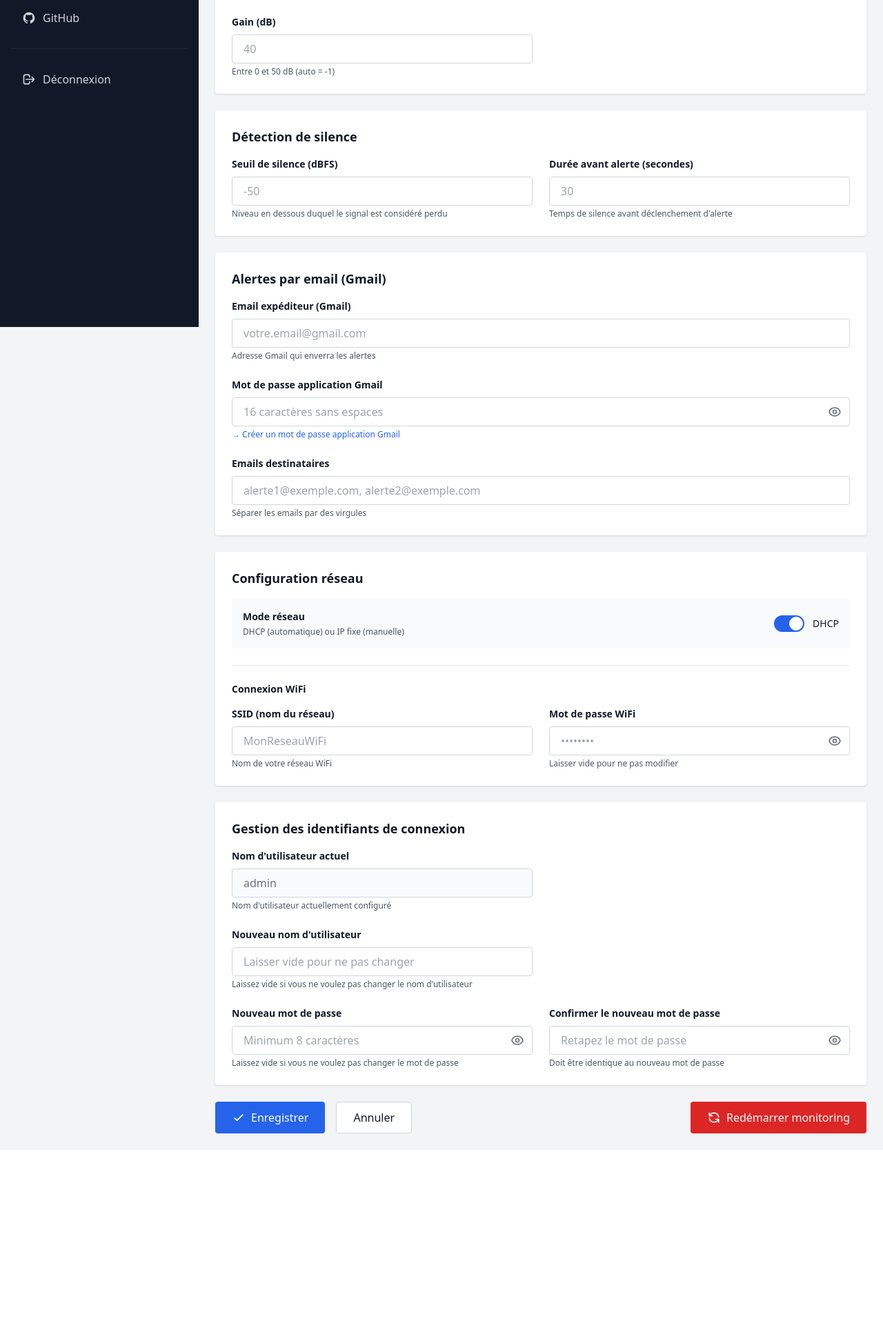
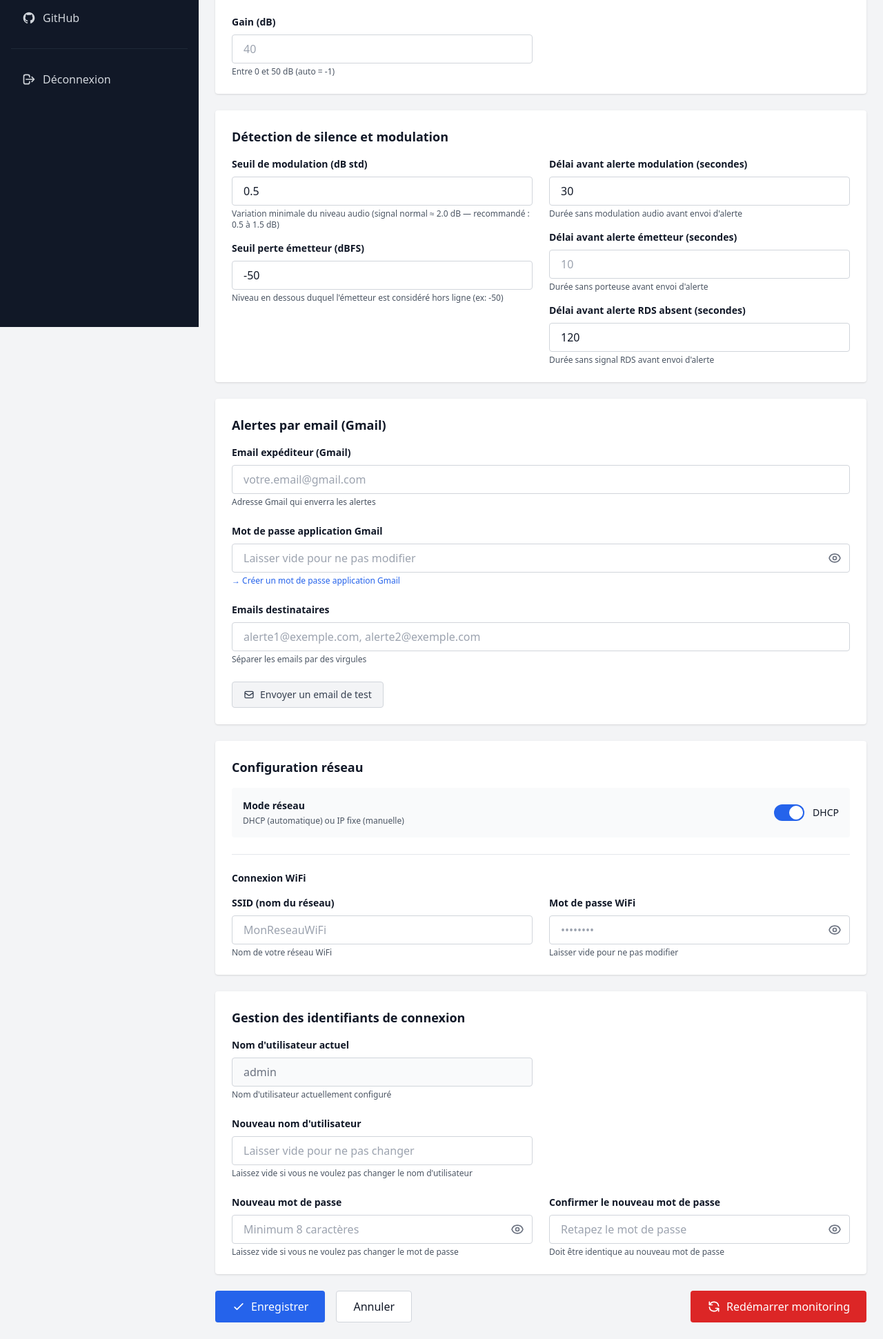
Before and after one commit to LyonelB/fm-monitor, a Flask app: page /config in a window 1280 px wide. Shown: the part 326-2267 px from the top of the page at 69% size. Before the commit the page ends 1969 px from the top, so only its background shows below. Run offline with Flask 3, Linux system fonts and the light colour scheme; the visitor is signed in with stand-in values (Sample User, id 1); some libraries are stand-ins or nearby versions.

Commit message:
v0.4.1 — Surveillance modulation et RDS, alertes multi-types

```diff
--- a/app.py
+++ b/app.py
@@ -233,13 +233,31 @@ def save_config():
                 config['audio']['silence_threshold'] = float(data['audio']['silence_threshold'])
             if 'silence_duration' in data['audio']:
                 config['audio']['silence_duration'] = int(data['audio']['silence_duration'])
+            if 'modulation_alert_delay' in data['audio']:
+                config['audio']['modulation_alert_delay'] = int(data['audio']['modulation_alert_delay'])
+                if monitor:
+                    monitor.modulation_alert_delay = int(data['audio']['modulation_alert_delay'])
+            if 'modulation_std_threshold' in data['audio']:
+                config['audio']['modulation_std_threshold'] = float(data['audio']['modulation_std_threshold'])
+                if monitor:
+                    monitor.modulation_std_threshold = float(data['audio']['modulation_std_threshold'])
+            if 'signal_lost_threshold' in data['audio']:
+                config['audio']['signal_lost_threshold'] = float(data['audio']['signal_lost_threshold'])
+                if monitor:
+                    monitor.signal_lost_threshold = float(data['audio']['signal_lost_threshold'])
+            if 'rds_timeout' in data['audio']:
+                config['audio']['rds_timeout'] = int(data['audio']['rds_timeout'])
+                if monitor:
+                    monitor.rds_timeout = int(data['audio']['rds_timeout'])
 
         # Configuration email
         if 'email' in data:
             if 'sender_email' in data['email']:
                 config['email']['sender_email'] = data['email']['sender_email']
             if 'sender_password' in data['email']:
-                config['email']['sender_password'] = data['email']['sender_password']
+                pwd = data['email']['sender_password']
+                if pwd and pwd.strip() and pwd.strip() != '********':
+                    config['email']['sender_password'] = pwd.strip()
             if 'recipient_emails' in data['email']:
                 emails = data['email']['recipient_emails']
                 if isinstance(emails, str):
--- a/templates/config.html
+++ b/templates/config.html
@@ -137,21 +137,47 @@
 
       <!-- Paramètres Audio -->
       <div class="mb-6 rounded bg-white p-6 shadow">
-        <h3 class="text-lg font-semibold text-gray-900 mb-4">Détection de silence</h3>
+        <h3 class="text-lg font-semibold text-gray-900 mb-4">Détection de silence et modulation</h3>
 
         <div class="grid grid-cols-1 md:grid-cols-2 gap-6">
-          <div>
-            <label class="block text-sm font-semibold text-gray-900 mb-2">Seuil de silence (dBFS)</label>
-            <input type="number" id="silence-threshold" placeholder="-50" class="w-full rounded border-gray-300 border px-4 py-2 text-gray-900 focus:border-blue-500 focus:ring-2 focus:ring-blue-200">
-            <p class="mt-1 text-xs text-gray-600">Niveau en dessous duquel le signal est considéré perdu</p>
+
+          <!-- Colonne Seuils -->
+          <div class="flex flex-col gap-4">
+            <div>
+              <label class="block text-sm font-semibold text-gray-900 mb-2">Seuil de modulation (dB std)</label>
+              <input type="number" id="modulation-std-threshold" placeholder="0.5" step="0.1" min="0.1" max="5" class="w-full rounded border-gray-300 border px-4 py-2 text-gray-900 focus:border-blue-500 focus:ring-2 focus:ring-blue-200">
+              <p class="mt-1 text-xs text-gray-600">Variation minimale du niveau audio (signal normal ≈ 2.0 dB — recommandé : 0.5 à 1.5 dB)</p>
+            </div>
+            <div>
+              <label class="block text-sm font-semibold text-gray-900 mb-2">Seuil perte émetteur (dBFS)</label>
+              <input type="number" id="signal-lost-threshold" placeholder="-50" class="w-full rounded border-gray-300 border px-4 py-2 text-gray-900 focus:border-blue-500 focus:ring-2 focus:ring-blue-200">
+              <p class="mt-1 text-xs text-gray-600">Niveau en dessous duquel l'émetteur est considéré hors ligne (ex: -50)</p>
+            </div>
           </div>
 
-          <div>
-            <label class="block text-sm font-semibold text-gray-900 mb-2">Durée avant alerte (secondes)</label>
-            <input type="number" id="silence-duration" placeholder="30" class="w-full rounded border-gray-300 border px-4 py-2 text-gray-900 focus:border-blue-500 focus:ring-2 focus:ring-blue-200">
-            <p class="mt-1 text-xs text-gray-600">Temps de silence avant déclenchement d'alerte</p>
+          <!-- Colonne Durées -->
+          <div class="flex flex-col gap-4">
+            <div>
+              <label class="block text-sm font-semibold text-gray-900 mb-2">Délai avant alerte modulation (secondes)</label>
+              <input type="number" id="modulation-alert-delay" placeholder="30" class="w-full rounded border-gray-300 border px-4 py-2 text-gray-900 focus:border-blue-500 focus:ring-2 focus:ring-blue-200">
+              <p class="mt-1 text-xs text-gray-600">Durée sans modulation audio avant envoi d'alerte</p>
+            </div>
+            <div>
+              <label class="block text-sm font-semibold text-gray-900 mb-2">Délai avant alerte émetteur (secondes)</label>
+              <input type="number" id="silence-duration" placeholder="10" class="w-full rounded border-gray-300 border px-4 py-2 text-gray-900 focus:border-blue-500 focus:ring-2 focus:ring-blue-200">
+              <p class="mt-1 text-xs text-gray-600">Durée sans porteuse avant envoi d'alerte</p>
+            </div>
+            <div>
+              <label class="block text-sm font-semibold text-gray-900 mb-2">Délai avant alerte RDS absent (secondes)</label>
+              <input type="number" id="rds-timeout" placeholder="120" class="w-full rounded border-gray-300 border px-4 py-2 text-gray-900 focus:border-blue-500 focus:ring-2 focus:ring-blue-200">
+              <p class="mt-1 text-xs text-gray-600">Durée sans signal RDS avant envoi d'alerte</p>
+            </div>
           </div>
+
         </div>
+
+        <!-- Champ caché pour compatibilité -->
+        <input type="hidden" id="silence-threshold" value="-20">
       </div>
 
       <!-- Paramètres Email -->
@@ -168,7 +194,7 @@
           <div>
             <label class="block text-sm font-semibold text-gray-900 mb-2">Mot de passe application Gmail</label>
             <div class="relative">
-              <input type="password" id="sender-password" placeholder="16 caractères sans espaces" class="w-full rounded border-gray-300 border px-4 py-2 pr-10 text-gray-900 focus:border-blue-500 focus:ring-2 focus:ring-blue-200">
+              <input type="password" id="sender-password" placeholder="Laisser vide pour ne pas modifier" class="w-full rounded border-gray-300 border px-4 py-2 pr-10 text-gray-900 focus:border-blue-500 focus:ring-2 focus:ring-blue-200">
               <button type="button" onclick="togglePassword()" class="absolute right-3 top-1/2 -translate-y-1/2 text-gray-500 hover:text-gray-700">
                 <svg id="eye-icon" class="w-5 h-5" fill="none" stroke="currentColor" viewBox="0 0 24 24">
                   <path stroke-linecap="round" stroke-linejoin="round" stroke-width="2" d="M15 12a3 3 0 11-6 0 3 3 0 016 0z" />
@@ -187,6 +213,18 @@
             <label class="block text-sm font-semibold text-gray-900 mb-2">Emails destinataires</label>
             <input type="text" id="recipient-emails" placeholder="alerte1@exemple.com, alerte2@exemple.com" class="w-full rounded border-gray-300 border px-4 py-2 text-gray-900 focus:border-blue-500 focus:ring-2 focus:ring-blue-200">
             <p class="mt-1 text-xs text-gray-600">Séparer les emails par des virgules</p>
+          </div>
+
+          <div>
+            <button type="button" onclick="sendTestEmail()" id="test-email-btn"
+              class="flex items-center gap-2 px-4 py-2 rounded bg-gray-100 border border-gray-300 text-sm font-medium text-gray-700 hover:bg-gray-200 transition">
+              <svg class="w-4 h-4" fill="none" stroke="currentColor" viewBox="0 0 24 24">
+                <path stroke-linecap="round" stroke-linejoin="round" stroke-width="2"
+                  d="M3 8l7.89 5.26a2 2 0 002.22 0L21 8M5 19h14a2 2 0 002-2V7a2 2 0 00-2-2H5a2 2 0 00-2 2v10a2 2 0 002 2z"/>
+              </svg>
+              Envoyer un email de test
+            </button>
+            <p id="test-email-result" class="mt-2 text-sm hidden"></p>
           </div>
         </div>
       </div>
@@ -460,8 +498,12 @@
             document.getElementById('gain').value = gain;
             document.getElementById('silence-threshold').value = threshold;
             document.getElementById('silence-duration').value = duration;
+            document.getElementById('modulation-alert-delay').value = config.audio?.modulation_alert_delay || 30;
+            document.getElementById('modulation-std-threshold').value = config.audio?.modulation_std_threshold || 0.5;
+            document.getElementById('signal-lost-threshold').value = config.audio?.signal_lost_threshold || -50;
+            document.getElementById('rds-timeout').value = config.audio?.rds_timeout || 120;
             document.getElementById('sender-email').value = senderEmail;
-            document.getElementById('sender-password').value = senderPassword;
+            document.getElementById('sender-password').value = '';  // Ne jamais pré-remplir
             document.getElementById('recipient-emails').value = recipientsStr;
 
             // Mettre à jour le badge dans la sidebar
@@ -502,6 +544,35 @@
     // =============================================
     // SAVE CONFIG
     // =============================================
+    async function sendTestEmail() {
+      const btn = document.getElementById('test-email-btn');
+      const result = document.getElementById('test-email-result');
+      btn.disabled = true;
+      btn.textContent = 'Envoi en cours…';
+      result.className = 'mt-2 text-sm hidden';
+      try {
+        const response = await fetch('/api/test-email', {
+          method: 'POST',
+          headers: { 'Content-Type': 'application/json', 'X-CSRFToken': getCSRFToken() }
+        });
+        const data = await response.json();
+        if (data.status === 'success') {
+          result.textContent = '✅ Email envoyé avec succès';
+          result.className = 'mt-2 text-sm text-green-600';
+        } else {
+          result.textContent = '❌ Erreur : ' + (data.message || 'inconnue');
+          result.className = 'mt-2 text-sm text-red-600';
+        }
+      } catch (e) {
+        result.textContent = '❌ Erreur réseau';
+        result.className = 'mt-2 text-sm text-red-600';
+      } finally {
+        btn.disabled = false;
+        btn.innerHTML = '<svg class="w-4 h-4" fill="none" stroke="currentColor" viewBox="0 0 24 24"><path stroke-linecap="round" stroke-linejoin="round" stroke-width="2" d="M3 8l7.89 5.26a2 2 0 002.22 0L21 8M5 19h14a2 2 0 002-2V7a2 2 0 00-2-2H5a2 2 0 00-2 2v10a2 2 0 002 2z"/></svg> Envoyer un email de test';
+        result.classList.remove('hidden');
+      }
+    }
+
     async function saveConfig() {
         // Validation des identifiants
         const newUsername = document.getElementById('new-username').value.trim();
@@ -533,8 +604,12 @@
                 gain: parseInt(document.getElementById('gain').value) || 0
             },
             audio: {
-                silence_threshold: parseFloat(document.getElementById('silence-threshold').value) || -50,
-                silence_duration: parseInt(document.getElementById('silence-duration').value) || 30
+                silence_threshold: parseFloat(document.getElementById('silence-threshold').value) || -20,
+                silence_duration: parseInt(document.getElementById('silence-duration').value) || 10,
+                modulation_alert_delay: parseInt(document.getElementById('modulation-alert-delay').value) || 30,
+                modulation_std_threshold: parseFloat(document.getElementById('modulation-std-threshold').value) || 0.5,
+                signal_lost_threshold: parseFloat(document.getElementById('signal-lost-threshold').value) || -50,
+                rds_timeout: parseInt(document.getElementById('rds-timeout').value) || 120
             },
             email: {
                 sender_email: document.getElementById('sender-email').value,
```
Also changed, not shown: database.py (+32 -18 lines), monitor.py (+139 -16 lines), templates/stats.html (+16 -9 lines), CHANGELOG.md, README.md.
